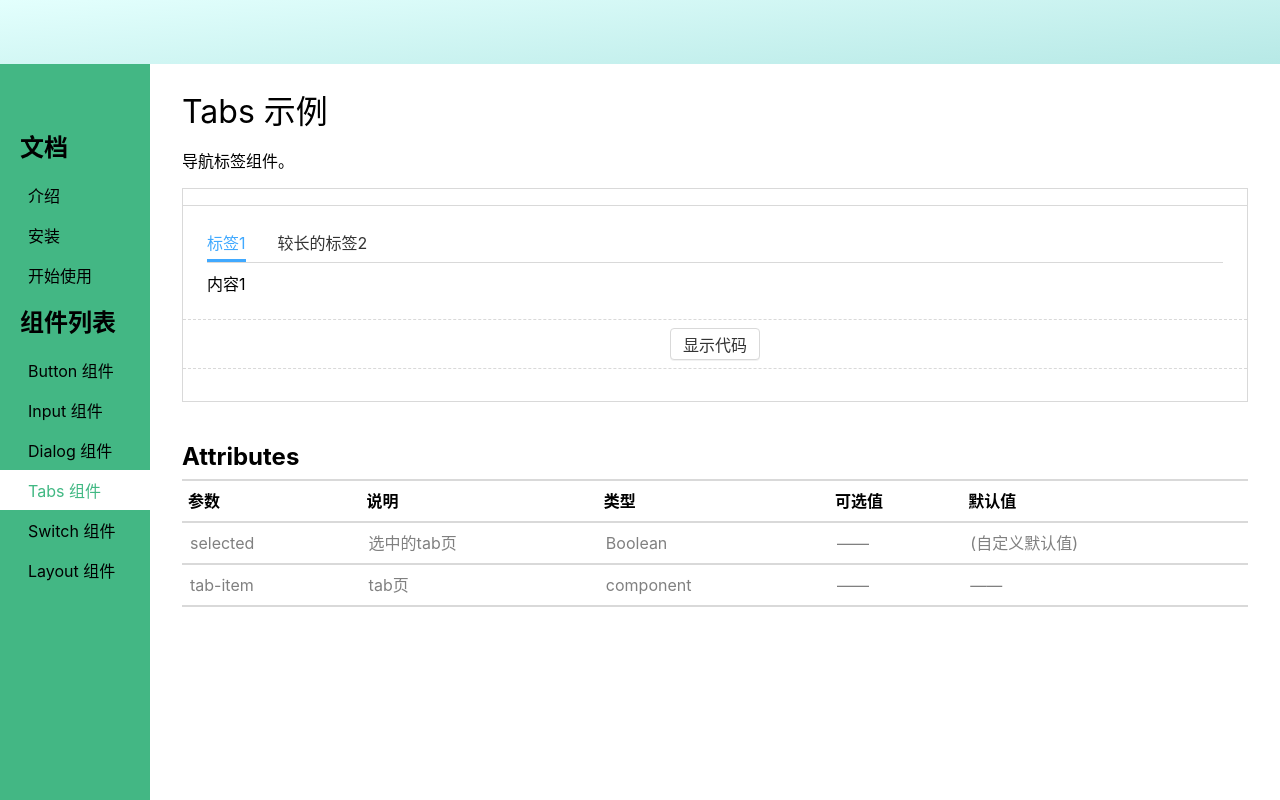
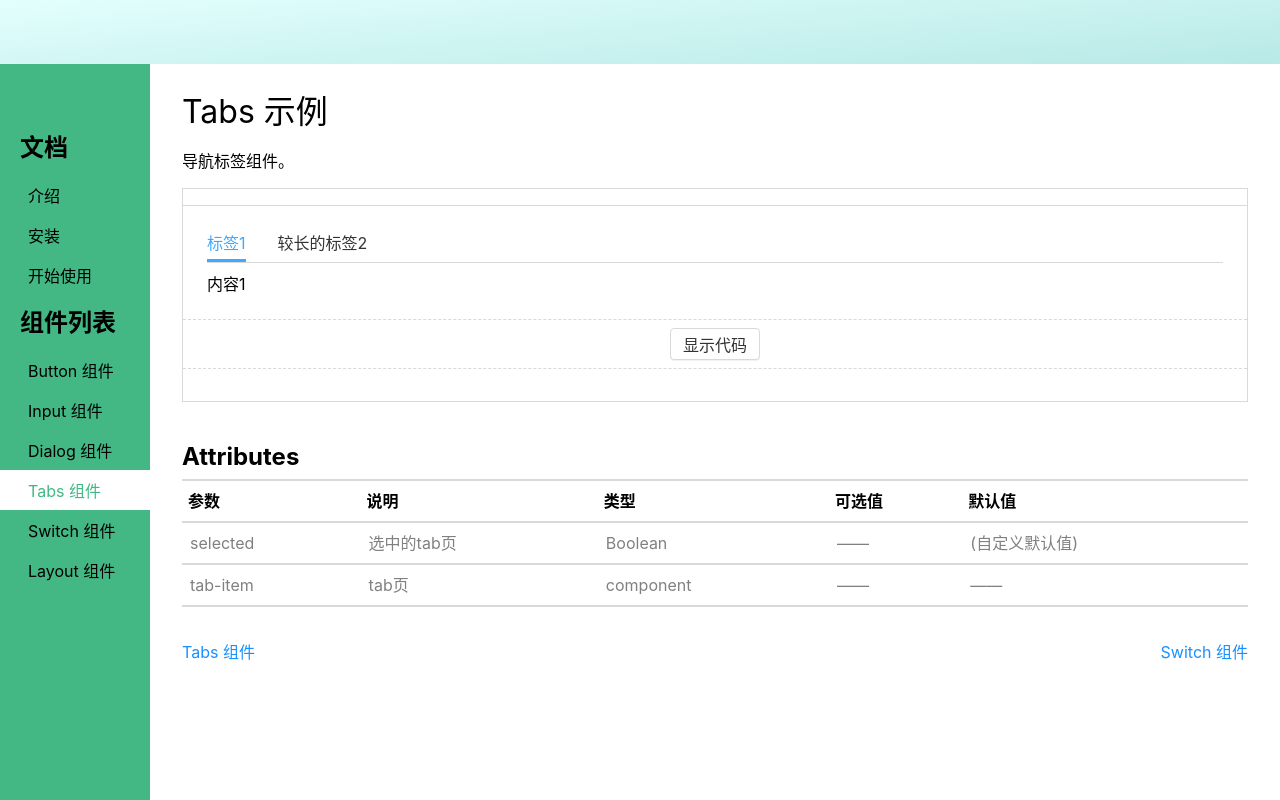
Before and after one commit to yichang8421/yiui-forest, a Vue app: page /#/doc/tabs in a window 1280 px wide. Built offline with nearby package versions, Linux system fonts and the light colour scheme.

Commit message:
添加 Pagejump 组件，底部页面跳转

```diff
--- a/src/components/ButtonDemo/index.vue
+++ b/src/components/ButtonDemo/index.vue
@@ -6,6 +6,8 @@
     <Demo :component="ButtonDemo3"/>
     <Demo :component="ButtonDemo4"/>
     <Attributes :data="data"/>
+    <Pagejump :last-page="{ route: '/doc/get-start', content: '开始使用' }"
+              :nextPage="{ route: '/doc/input', content: 'Input 组件' }"/>
 </template>
 
 <script lang="ts">
@@ -15,9 +17,10 @@
     import ButtonDemo4 from "../../components/ButtonDemo/Button4.Demo.vue";
     import Demo from "../../components/Demo/index.vue";
     import Attributes from "../../components/Attributes/index.vue";
+    import Pagejump from "../../components/Pagejump/index.vue";
 
     export default {
-        components: {ButtonDemo1, ButtonDemo2, ButtonDemo3, ButtonDemo4, Demo, Attributes},
+        components: {ButtonDemo1, ButtonDemo2, ButtonDemo3, ButtonDemo4, Demo, Attributes, Pagejump},
         setup() {
             const data = [
                 {
--- a/src/components/DialogDemo/index.vue
+++ b/src/components/DialogDemo/index.vue
@@ -5,6 +5,8 @@
         <Demo :component="DialogDemo1"/>
         <Demo :component="DialogDemo2"/>
         <Attributes :data="data"/>
+        <Pagejump :lastPage="{ route: '/doc/input', content: 'Input 组件' }"
+                  :nextPage="{ route: '/doc/tabs', content: 'Tab 组件' }"/>
     </div>
 </template>
 
@@ -13,9 +15,10 @@
     import DialogDemo2 from "../../components/DialogDemo/Dialog2.Demo.vue";
     import Demo from "../../components/Demo/index.vue";
     import Attributes from "../../components/Attributes/index.vue";
+    import Pagejump from "../../components/Pagejump/index.vue";
 
     export default {
-        components: {DialogDemo1, DialogDemo2, Demo, Attributes},
+        components: {DialogDemo1, DialogDemo2, Demo, Attributes, Pagejump},
         setup() {
             const data = [
                 {
--- a/src/components/InputDemo/index.vue
+++ b/src/components/InputDemo/index.vue
@@ -5,6 +5,8 @@
     <Demo :component="InputDemo2"/>
     <Demo :component="InputDemo3"/>
     <Attributes :data="data"/>
+    <Pagejump :lastPage="{ route: '/doc/button', content: 'Button 组件' }"
+              :nextPage="{ route: '/doc/dialog', content: 'Dialog 组件' }"/>
 </template>
 
 <script lang="ts">
@@ -13,9 +15,10 @@
     import InputDemo3 from "../../components/InputDemo/Input3.demo.vue";
     import Demo from "../../components/Demo/index.vue";
     import Attributes from "../../components/Attributes/index.vue";
+    import Pagejump from "../../components/Pagejump/index.vue";
 
     export default {
-        components: {Demo, Attributes},
+        components: {Demo, Attributes, Pagejump},
         setup() {
             const data = [
                 {
--- a/src/components/LayoutDemo/index.vue
+++ b/src/components/LayoutDemo/index.vue
@@ -26,23 +26,25 @@
         <Demo :component="LayoutDemo3"/>
         <Demo :component="LayoutDemo4"/>
         <Attributes :data="data"/>
+        <Pagejump :last-page="{ route: '/doc/switch', content: 'Switch 组件' }"/>
     </div>
 </template>
 
 <script lang="ts">
     import "prismjs";
     import "prismjs/themes/prism.css";
-
-    const Prism = (window as any).Prism;
     import LayoutDemo1 from "../../components/LayoutDemo/Layout1.demo.vue";
     import LayoutDemo2 from "../../components/LayoutDemo/Layout2.demo.vue";
     import LayoutDemo3 from "../../components/LayoutDemo/Layout3.demo.vue";
     import LayoutDemo4 from "../../components/LayoutDemo/Layout4.demo.vue";
     import Demo from "../../components/Demo/index.vue";
     import Attributes from "../../components/Attributes/index.vue";
+    import Pagejump from "../../components/Pagejump/index.vue";
+
+    const Prism = (window as any).Prism;
 
     export default {
-        components: {Demo, Attributes},
+        components: {Demo, Attributes, Pagejump},
         setup() {
             const data = [
                 {
--- /dev/null
+++ b/src/components/Pagejump/index.vue
@@ -0,0 +1,38 @@
+<template>
+    <div class="yiui-pagejump">
+        <router-link :to="lastPage.route" v-if="lastPage"><span>{{lastPage.content}}</span>
+        </router-link>
+        <router-link :to="nextPage.route" v-if="nextPage"><span>{{nextPage.content}}</span></router-link>
+    </div>
+</template>
+
+<script lang="ts">
+    export default {
+        props: {
+            lastPage: {
+                type: Object,
+                default: null
+            },
+            nextPage: {
+                type: Object,
+                default: null
+            }
+        }
+    };
+</script>
+
+<style lang="scss">
+    .yiui-pagejump {
+        display: flex;
+        justify-content: space-between;
+        padding-bottom: 16px;
+
+        > a > span {
+            color: #1890ff;
+
+            &:hover {
+                border-bottom: 3px double #1890ff;
+            }
+        }
+    }
+</style>
--- a/src/components/SwitchDemo/index.vue
+++ b/src/components/SwitchDemo/index.vue
@@ -5,6 +5,8 @@
         <Demo :component="SwitchDemo1"/>
         <Demo :component="SwitchDemo2"/>
         <Attributes :data="data"/>
+        <Pagejump :lastPage="{ route: '/doc/tabs', content: 'Tab' }"
+                  :nextPage="{ route: '/doc/layout', content: 'Layout 组件' }"/>
     </div>
 </template>
 
@@ -13,9 +15,10 @@
     import SwitchDemo2 from "../../components/SwitchDemo/Switch2.demo.vue";
     import Demo from "../../components/Demo/index.vue";
     import Attributes from "../../components/Attributes/index.vue";
+    import Pagejump from "../../components/Pagejump/index.vue";
 
     export default {
-        components: {Demo, Attributes},
+        components: {Demo, Attributes, Pagejump},
         setup() {
             const data = [
                 {
--- a/src/components/TabsDemo/index.vue
+++ b/src/components/TabsDemo/index.vue
@@ -3,15 +3,18 @@
     <p style="margin: 16px 0;">导航标签组件。</p>
     <Demo :component="TabsDemo1"/>
     <Attributes :data="data"/>
+    <Pagejump :lastPage="{ route: '/doc/dialog', content: 'Tabs 组件' }"
+              :nextPage="{ route: '/doc/switch', content: 'Switch 组件' }"/>
 </template>
 
 <script lang="ts">
     import TabsDemo1 from "../../components/TabsDemo/Tabs1.Demo.vue";
     import Demo from "../../components/Demo/index.vue";
     import Attributes from "../../components/Attributes/index.vue";
+    import Pagejump from "../../components/Pagejump/index.vue";
 
     export default {
-        components: {TabsDemo1, Demo, Attributes},
+        components: {TabsDemo1, Demo, Attributes, Pagejump},
         setup() {
             const data = [
                 {
```
Also changed, not shown: src/markdown/get-start.md (+2 -0 lines).
